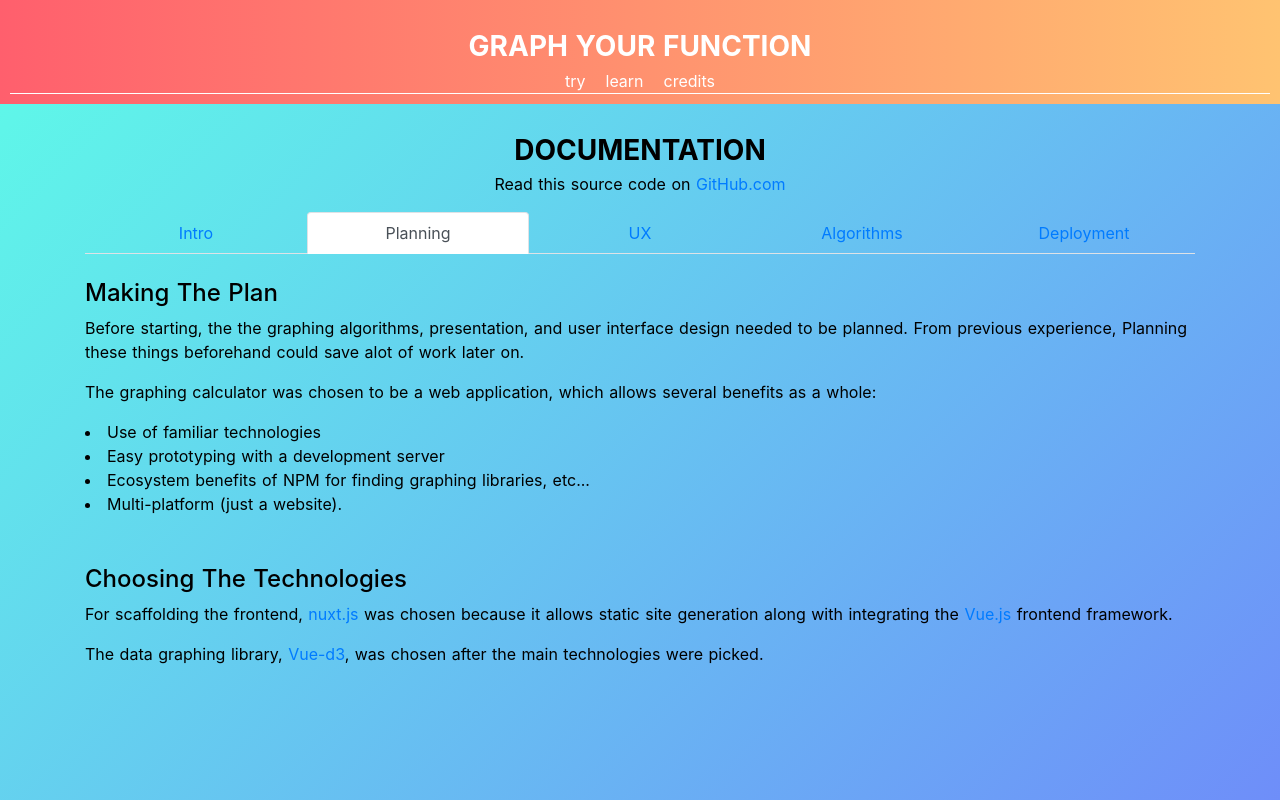
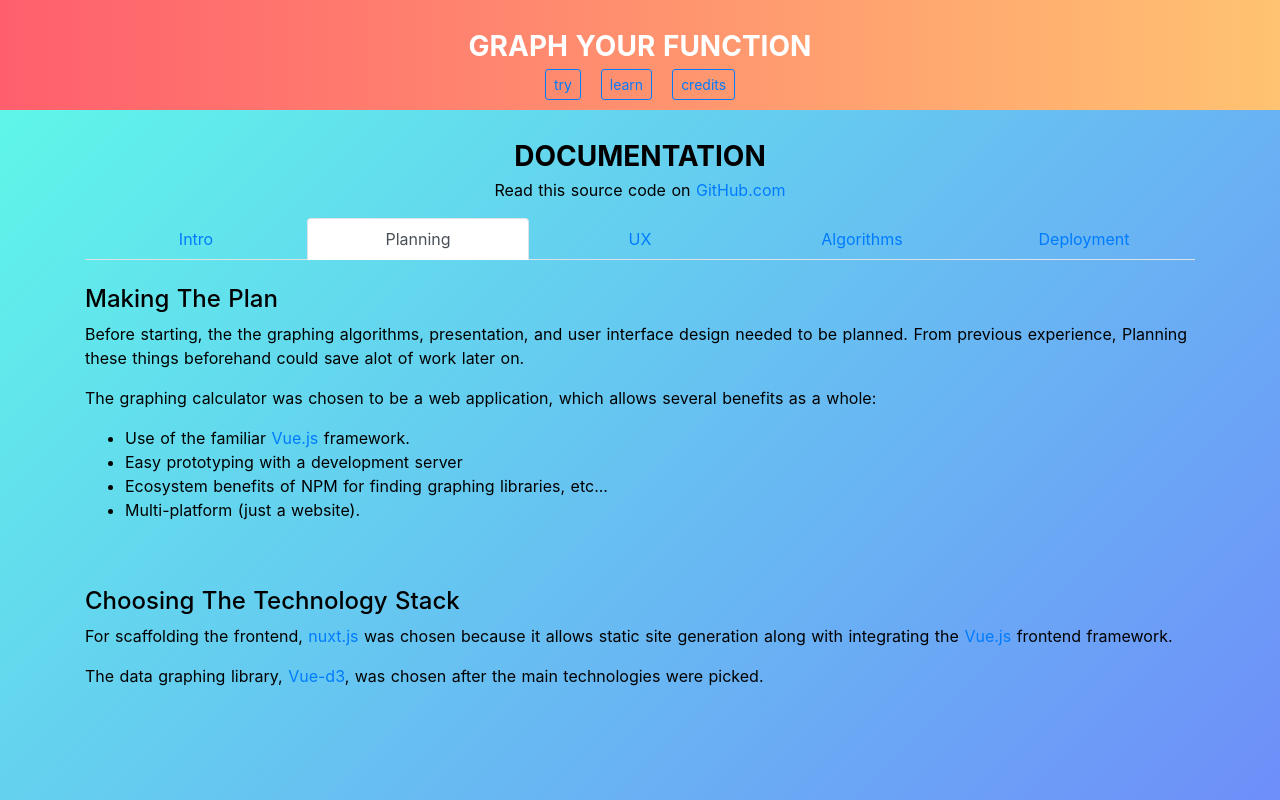
Before and after one commit to CanyonTurtle/graphing-calc-2, a Nuxt app: page /docs in a window 1280 px wide. Both pictures are taken after a click on the tab "Planning". Shown: the top 800 px of the page. Built offline with nearby package versions, Linux system fonts and the light colour scheme; what vue-d3, vue-directive-tooltip would draw is missing.

Commit message:
stylistic change

```diff
--- a/layouts/default.vue
+++ b/layouts/default.vue
@@ -5,11 +5,9 @@
     </head>
     <div class="top" :style="{ backgroundColor: topBarCol } ">
       <h3 class="title" :style="{ color: titleCol }">GRAPH YOUR FUNCTION</h3>
-      <p class="dividerboi">
-        <nuxt-link class="linkboi" to="/calc">try</nuxt-link>
-        <nuxt-link class="linkboi" to="/docs">learn</nuxt-link>
-        <nuxt-link class="linkboi" to="/credits">credits</nuxt-link>
-      </p>
+      <nuxt-link class="linkboi" to="/calc"><b-button :size="'sm'" :variant="'outline-primary'">try</b-button></nuxt-link>
+      <nuxt-link class="linkboi" to="/docs"><b-button :size="'sm'" :variant="'outline-primary'">learn</b-button></nuxt-link>
+      <nuxt-link class="linkboi" to="/credits"><b-button :size="'sm'" :variant="'outline-primary'">credits</b-button></nuxt-link>
     </div>
     <div>
       <transition name="fade">
--- /dev/null
+++ b/middleware/to-calculator.js
@@ -0,0 +1,3 @@
+export default function ({ redirect }) {
+  return redirect('/calc')
+}
--- a/nuxt.config.js
+++ b/nuxt.config.js
@@ -20,7 +20,7 @@ module.exports = {
   */
   loading: { color: '#000000' },
   /*
-  ** Build configuration
+  ** Build configuraion
   */
   build: {
     /*
--- a/pages/credits.vue
+++ b/pages/credits.vue
@@ -27,6 +27,7 @@
         </b-row>
       </b-card>
       </br>
+      <!-- Place this tag where you want the button to render. -->
       <router-link to="/docs">Learn about the project!</router-link>
     </b-container>
   </div>
--- a/pages/docs.vue
+++ b/pages/docs.vue
@@ -12,9 +12,11 @@
             to everyone.
           </p>
           <h4 class="contentheader">Features</h4>
+          <ul>
             <li>Graph a function in terms of x</li>
             <li>Derivative and 2nd Derivative</li>
             <li>Approximate features of graph (zeros, extrema, inflection points)</li>
+          </ul>
         </b-tab>
         <b-tab title="Planning" >
           <h4 class="contentheader">Making The Plan</h4>
@@ -30,12 +32,14 @@
             graphing calculator was chosen to be a web application,
             which allows several benefits as a whole:
           </p>
-          <li> Use of familiar technologies</li>
+          <ul>
+            <li> Use of the familiar <a href="https://vuejs.org">Vue.js</a> framework.</li>
             <li> Easy prototyping with a development server </li>
             <li> Ecosystem benefits of NPM for finding graphing libraries, etc...</li>
             <li> Multi-platform (just a website).</li>
+          </ul>
           <br>
-          <h4 class="contentheader">Choosing The Technologies</h4>
+          <h4 class="contentheader">Choosing The Technology Stack</h4>
           <p>
             For scaffolding the frontend, <a href="https://nuxtjs.org">nuxt.js</a> was chosen because
             it allows static site generation along with integrating the
@@ -50,8 +54,10 @@
           <p>
             This application was designed to be:
           </p>
+          <ul>
             <li>Responsive to user interation</li>
             <li>Adaptive to differing screen sizes</li>
+          </ul>
           <p>
              In order to achieve responsive screen size, <a href='https://boostrap-vue.js.org'>Bootstrap Vue</a>
             was used as a style framework. this allowed for fast construction of UI components that adjust the layout according to screen size.
@@ -59,14 +65,16 @@
           <p>
             the responsiveness, as far as re-rendering the graph when user input is changed, follows like this:
           </p>
+          <ul>
             <li>Input is changed in one of the fields (function, domain, etc...)</li>
             <li>An event is emmited to the <a href='store link'>store</a> which signals that the input changed</li>
             <li>The store handles the input change, and makes sure the input is valid (proper domain, is a number, etc...)</li>
             <li>If the input is valid, the graph is signaled to be re-rendered and all input errors are cleared. If not, an error message is toggled for the user.</li>
+          </ul>
           <br>
         </b-tab>
         <b-tab title="Algorithms">
-          <br>Algorithms
+          <h4 class="contentheader">Algorithms</h4>
           <p>
             Graphing a function:
           </p>
@@ -85,7 +93,9 @@
           <br>
         </b-tab>
         <b-tab title="Deployment">
-          <br>Algorithms tab!
+          <h4 class="contentheader">Deployement</h4>
+          <p>This project is hosted through <a href="https://www.netlify.com/">Netlify</a>, a service that hosts static websites.</p>
+          <p>the project is compiled into static websites using the <a href="https://nuxtjs.org">nuxt.js</a> framework, and the deployed sites are hosted in the dist folder.</p>
         </b-tab>
       </b-tabs>
     </b-container>
--- a/pages/index.vue
+++ b/pages/index.vue
@@ -15,6 +15,7 @@
 import Logo from '~/components/Logo.vue'
 
 export default {
+  middleware: 'to-calculator',
   layout (ctx) {
     return 'default'
   },
```
Lines whose indentation alone changed are shown as unchanged.
